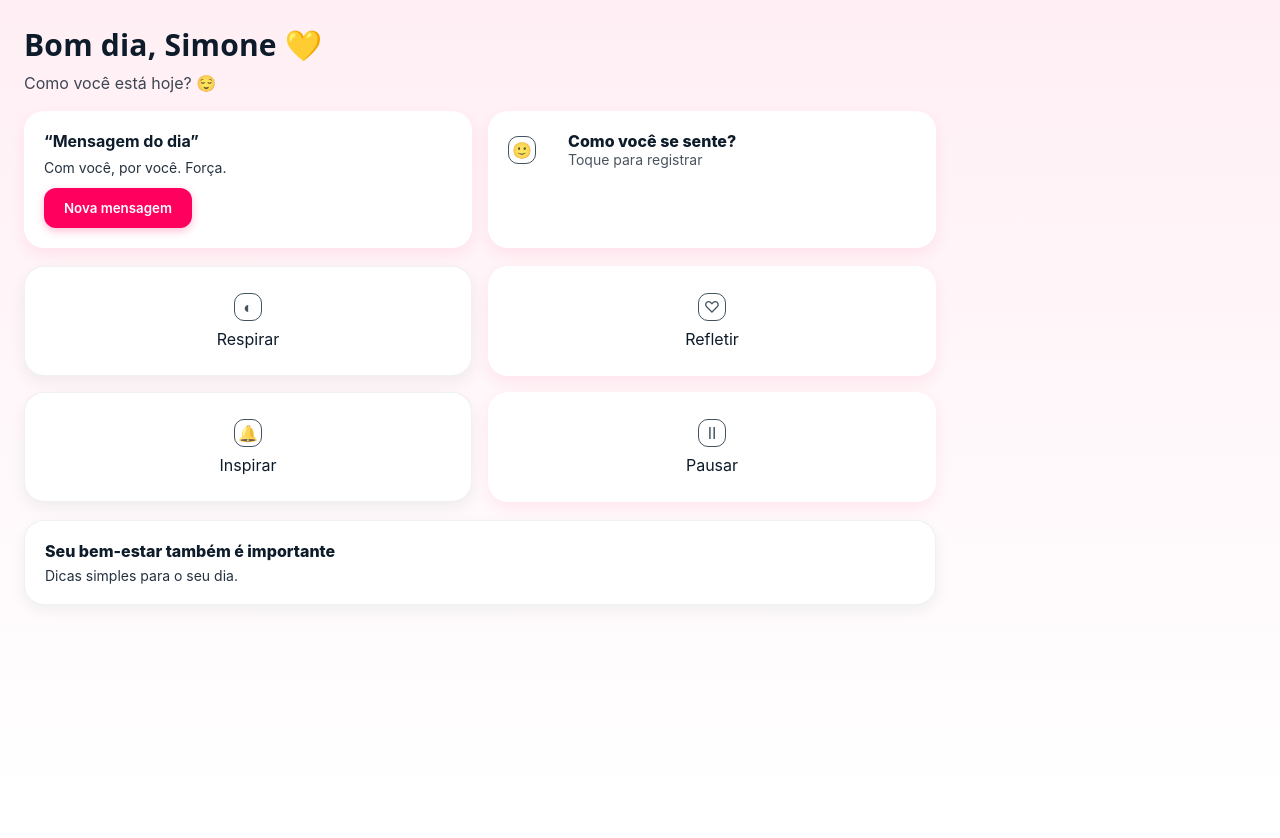
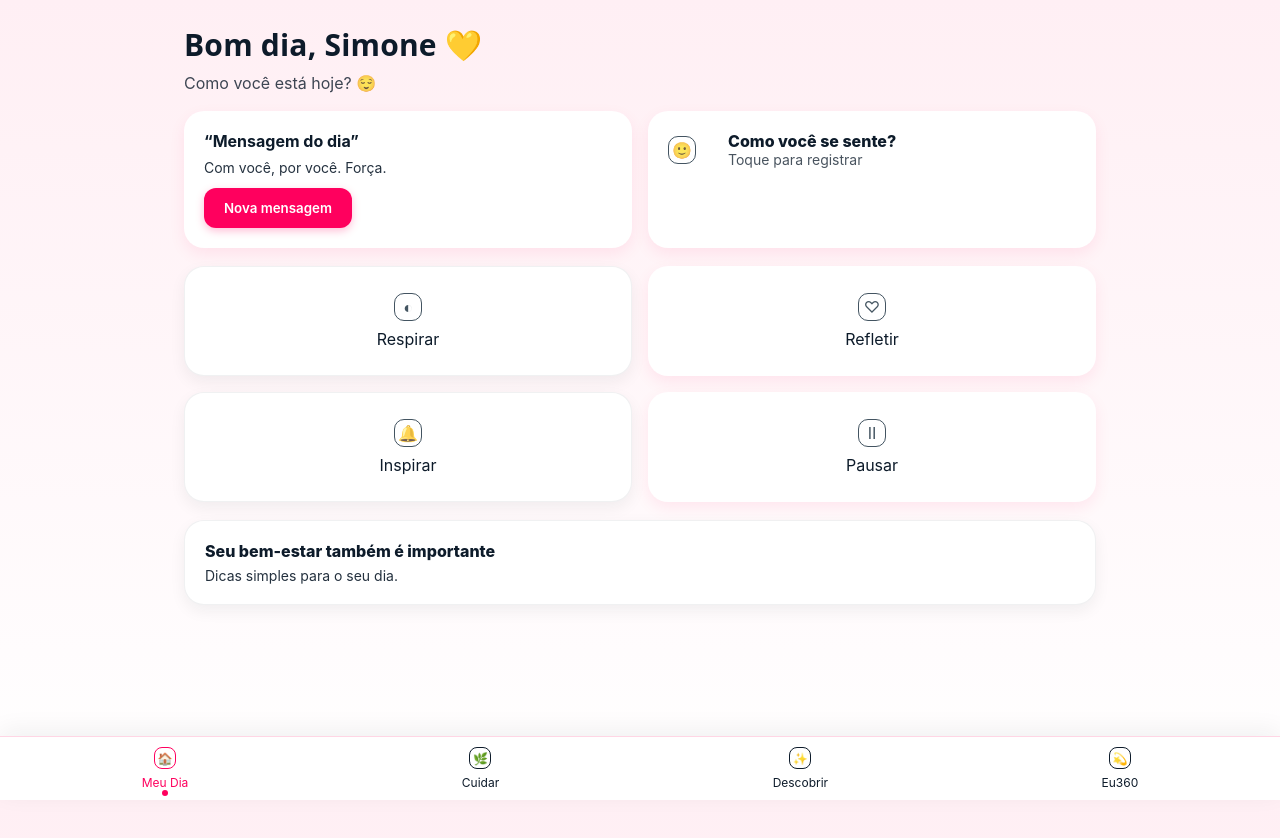
Before and after one commit to simonebrusco/materna360, a Next.js app: page / in a window 1280 px wide. Shown: the top 838 px of the page. Before the commit the page ends 800 px from the top, so only its background shows below. Built offline with nearby package versions, Linux system fonts and the light colour scheme.

Commit message:
Add persistent BottomTabBar and main wrapper to layout with relative import (#51)
cgen-9f17da9b4cb646538ad901daad1bf5b4

Co-authored-by: Builder.io <builder-bot@builder.io>

```diff
--- a/app/layout.jsx
+++ b/app/layout.jsx
@@ -1,4 +1,5 @@
 import './globals.css';
+import BottomTabBar from '../components/BottomTabBar';
 
 export const metadata = {
   title: 'Materna360',
@@ -8,7 +9,12 @@
 export default function RootLayout({ children }) {
   return (
     <html lang="pt-BR">
-      <body>{children}</body>
+      <body>
+        <main>
+          {children}
+        </main>
+        <BottomTabBar />
+      </body>
     </html>
   );
 }
```
